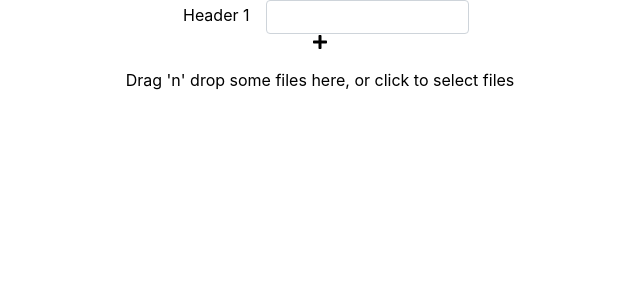
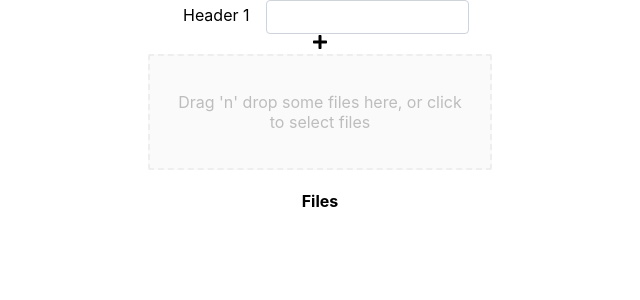
Before and after one commit to jareddoge/go-query, a React (Create React App) app: page / in a window 1280 px wide. Shown: the top 300 px of the page, without its empty margins (320-960 px from the left). Built offline with nearby package versions, Linux system fonts and the light colour scheme.

Commit message:
setup dropzone

```diff
--- a/package.json
+++ b/package.json
@@ -23,7 +23,8 @@
     "react-icons": "^4.2.0",
     "react-router-dom": "^5.2.0",
     "react-scripts": "4.0.3",
-    "web-vitals": "^1.1.0"
+    "web-vitals": "^1.1.0",
+    "xlsx": "^0.16.9"
   },
   "scripts": {
     "start": "react-scripts start",
--- /dev/null
+++ b/src/common/Dropzone.js
@@ -0,0 +1,79 @@
+import React, { useMemo, useCallback, useState, useEffect } from 'react';
+import './style.css'
+import {useDropzone} from 'react-dropzone';
+//style comp
+const baseStyle = {
+  flex: 1,
+  width:'300px',
+  display: 'flex',
+  flexDirection: 'column',
+  alignItems: 'center',
+  padding: '20px',
+  borderWidth: 2,
+  borderRadius: 2,
+  borderColor: '#eeeeee',
+  borderStyle: 'dashed',
+  backgroundColor: '#fafafa',
+  color: '#bdbdbd',
+  outline: 'none',
+  transition: 'border .24s ease-in-out'
+};
+
+const activeStyle = {
+  borderColor: '#2196f3'
+};
+
+const acceptStyle = {
+  borderColor: '#00e676'
+};
+
+const rejectStyle = {
+  borderColor: '#ff1744'
+};
+
+function StyledDropzone(props) {
+//   const [files, setFiles] = useState([]);
+  const {
+    acceptedFiles,
+    getRootProps,
+    getInputProps,
+    isDragActive,
+    isDragAccept,
+    isDragReject
+  } = useDropzone({
+    onDrop: acceptedFiles => {
+        props.onDrop(acceptedFiles);
+    }
+  });
+
+  const style = useMemo(() => ({
+    ...baseStyle,
+    ...(isDragActive ? activeStyle : {}),
+    ...(isDragAccept ? acceptStyle : {}),
+    ...(isDragReject ? rejectStyle : {})
+  }), [
+    isDragActive,
+    isDragReject,
+    isDragAccept
+  ]);
+
+  const files = acceptedFiles.map(file => (
+    <span key={file.path}>
+      {file.path} - {file.size} bytes
+    </span>
+  ));
+
+  return (
+    <div className="container" style={{display:'flex', flexDirection:'column', alignItems:'center'}}>
+      <div {...getRootProps({style})}>
+        <input {...getInputProps()} />
+        <p>Drag 'n' drop some files here, or click to select files</p>
+      </div>
+      <div>
+        <h4>Files</h4>
+        {files}
+      </div>
+    </div>
+  );
+}
+export default StyledDropzone
--- a/src/pages/Home/Home.js
+++ b/src/pages/Home/Home.js
@@ -1,18 +1,40 @@
 import './home.css'
 import React,{useState, useCallback} from 'react'
-import { FaPlus } from 'react-icons/fa';
+import { FaPlus } from 'react-icons/fa'
 import {useDropzone} from 'react-dropzone'
+import Dropzone from '../../common/Dropzone'
+import * as XLSX from 'xlsx'
 
 
 function Home(){
     const [headers, setHeaders] = useState([''])
+    const [file, setFile] = useState({})
+
     const onDrop = useCallback(acceptedFiles => {
-        // Do something with the files
+
       }, [])
     const {getRootProps, getInputProps, isDragActive} = useDropzone({onDrop})
         const addNewHeader=()=>{
         let latestHeader = null;
         setHeaders([...headers,''])
+    }
+    const onFileDrop = (file) =>{
+        console.log(file)
+        const promise = new Promise((resolve,reject)=>{
+					const fileReader = new FileReader();
+					fileReader.readAsArrayBuffer(file);
+					fileReader.onload = (e) =>{
+						const bufferArray = e.target.result;
+						const wb = XLSX.read(bufferArray,{type:'buffer'});
+						const wsname= wb.SheetNames[0];
+						const ws = wb.Sheets[wsname];
+						const data = XLSX.utils.sheet_add_json(ws);
+						resolve(data);
+					}
+        })
+				promise.then((d)=>{
+					console.log(d);
+				})
     }
 
     return (
@@ -31,14 +53,7 @@ function Home(){
                 <span className='btn btn-primary btn-sm' onClick={addNewHeader}><FaPlus/></span>
             </div>
             <div className="file-container">
-                <div {...getRootProps()}>
-                  <input {...getInputProps()} />
-                  {
-                    isDragActive ?
-                      <p>Drop the files here ...</p> :
-                      <p>Drag 'n' drop some files here, or click to select files</p>
-                  }
-                </div>
+                <Dropzone onDrop={(file)=>onFileDrop(file)}/>
             </div>
         </div>
     )
```
Also changed, not shown: 1 other file (tests, documents, lock files or other folders).
